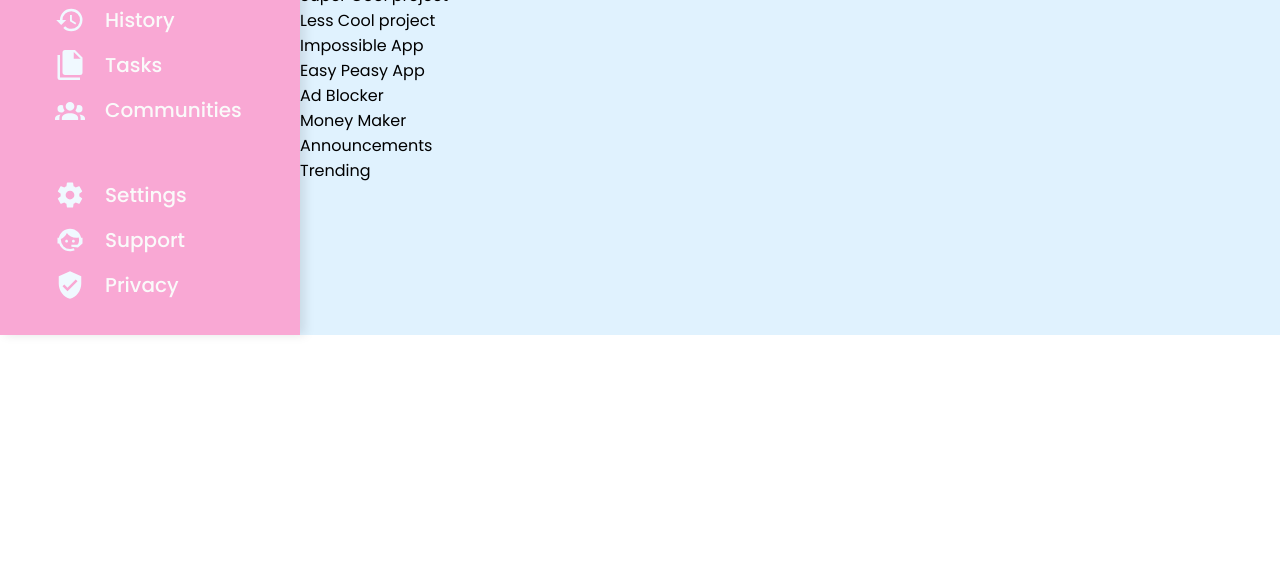
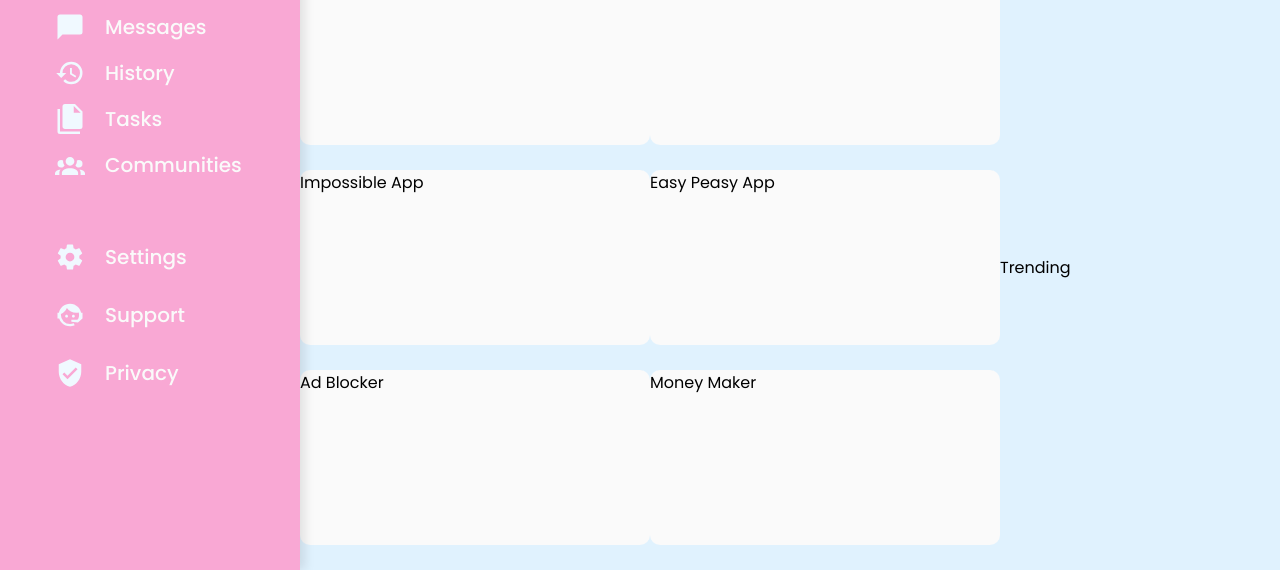
Before and after one commit to zjason25/admin-dashboard, a plain HTML site: page index.html in a window 1280 px wide. Shown: the part 230-800 px from the top of the page. Drawn offline with Linux system fonts and the light colour scheme.

Commit message:
Change to full view height and adjust fix sidebar grid size

```diff
--- a/styles.css
+++ b/styles.css
@@ -1,13 +1,14 @@
 body {
-  height: 100%;
   margin: 0;
+  padding: 0;
   font-family: 'Poppins', 'Segoe UI', Tahoma, Geneva, Verdana, sans-serif
 }
 
 .container {
   display: grid;
   grid-template-columns: minmax(300px, 1fr) 4fr;
-  grid-template-rows: 1fr 2fr;
+  grid-template-rows: 1fr 4fr;
+  height: 100vh;
 }
 
 .dashboard {
@@ -35,6 +36,7 @@ body {
   font-weight: 500;
   color: #fafafa;
   display: grid;
+  grid-template-rows: 100px 300px 200px;
   gap: 15px;
   position: relative;
   box-shadow: 5px 0px 10px rgba(0, 0, 0, 0.1);
@@ -168,4 +170,20 @@ svg.notification {
 
 .main-content {
   background-color: #e0f2fe;
+  display: grid;
+  grid-template-columns: 2fr minmax(300px, 1fr);
 }
+
+.projects {
+  grid-row: 1 / 3;
+  display: grid;
+  grid-template-columns: repeat(2, 1fr);
+  grid-template-rows: 30px repeat(3, 1fr);
+}
+
+.project {
+  background-color: #fafafa;
+  height: 175px;
+  width: 350px;
+  border-radius: 10px;
+}
```
